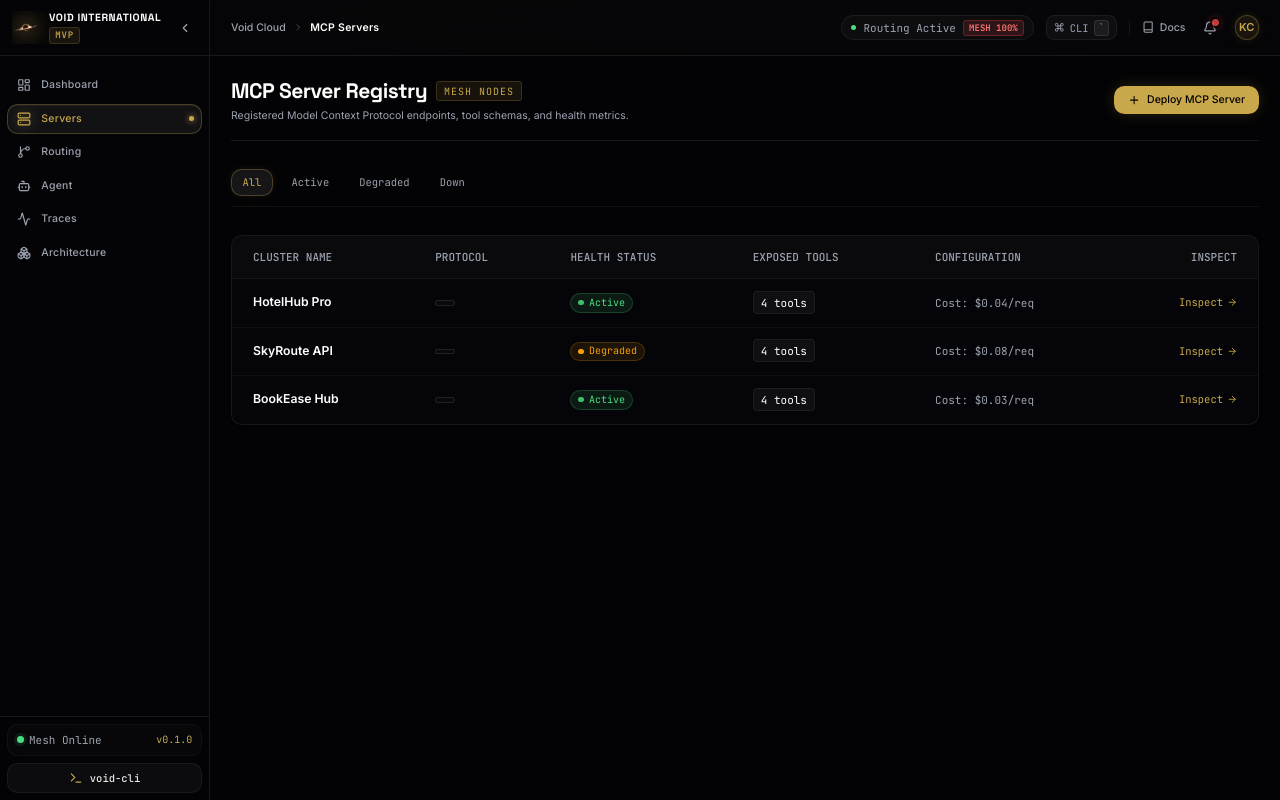
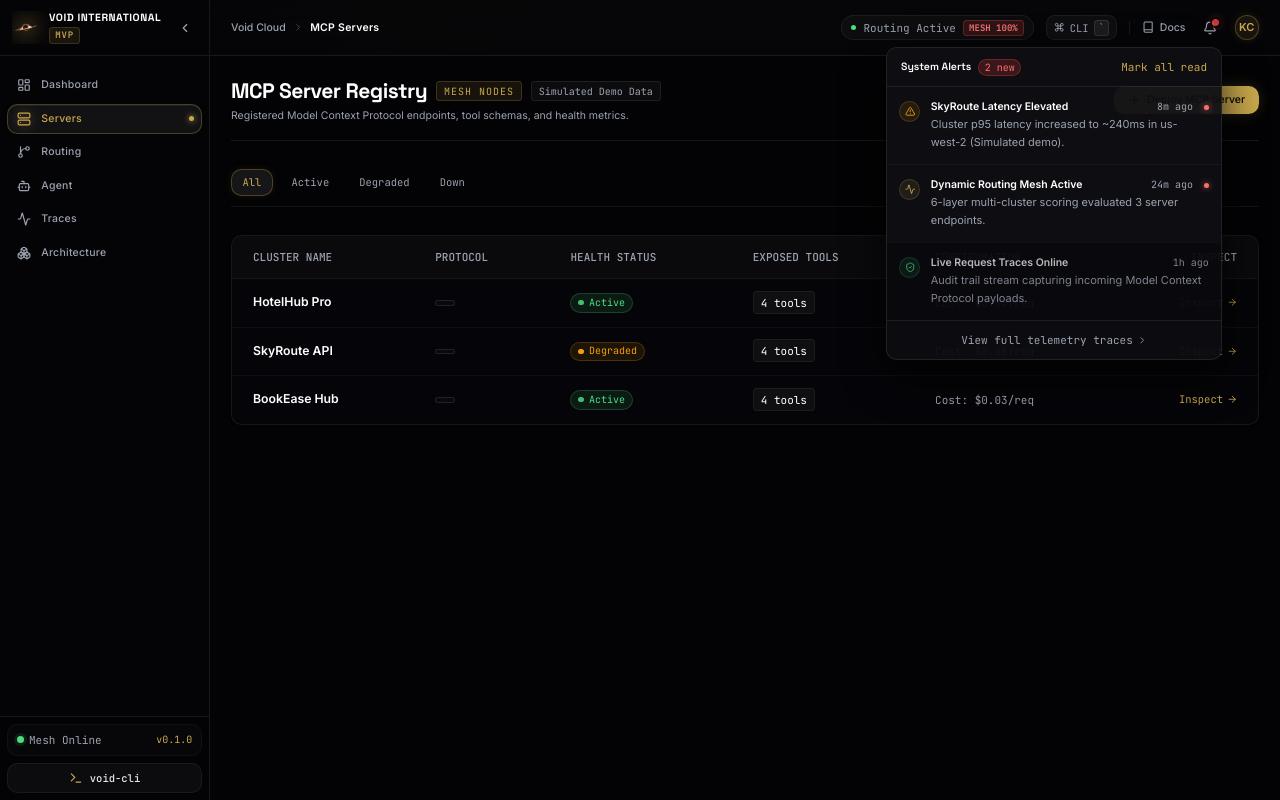
Before and after one commit to CodeUltr0n/void-cli, a Next.js app: page /servers in a window 1280 px wide. Both pictures are taken after a click on the button 1210 px from the left and 27 px from the top of the page. Shown: the top 800 px of the page. Built offline with nearby package versions, Linux system fonts and the light colour scheme.

Commit message:
feat: add interactive system notification center and update dashboard branding and simulated data labels

```diff
--- a/src/app/architecture/page.tsx
+++ b/src/app/architecture/page.tsx
@@ -16,7 +16,7 @@ export default function ArchitecturePage() {
       num: "02",
       title: "Data Plane",
       tech: "Node.js / TypeScript + Redis",
-      desc: "Delivers sub-10ms request routing, token caching, and high-frequency state synchronization for MCP payloads.",
+      desc: "Delivers high-efficiency request routing, token caching, and state synchronization for MCP payloads.",
       icon: Zap,
       implemented: true
     },
@@ -138,14 +138,14 @@ export default function ArchitecturePage() {
         </div>
       </div>
 
-      {/* Enterprise Capabilities Footer */}
+      {/* Architecture Highlights Footer */}
       <div className="grid grid-cols-1 sm:grid-cols-3 gap-4 pt-6 border-t border-white/[0.08]">
         <div className="p-4 rounded-xl bg-white/[0.02] border border-white/[0.06] space-y-1.5">
           <div className="text-xs font-semibold text-white flex items-center gap-1.5">
             <Zap className="h-3.5 w-3.5 text-void-gold" />
-            Sub-10ms Latency
+            High-Throughput Proxy
           </div>
-          <p className="text-[11px] text-void-muted">Ultra-fast protocol proxying with intelligent connection pooling.</p>
+          <p className="text-[11px] text-void-muted">Low-overhead protocol proxying with intelligent connection pooling.</p>
         </div>
         <div className="p-4 rounded-xl bg-white/[0.02] border border-white/[0.06] space-y-1.5">
           <div className="text-xs font-semibold text-white flex items-center gap-1.5">
@@ -157,7 +157,7 @@ export default function ArchitecturePage() {
         <div className="p-4 rounded-xl bg-white/[0.02] border border-white/[0.06] space-y-1.5">
           <div className="text-xs font-semibold text-white flex items-center gap-1.5">
             <Shield className="h-3.5 w-3.5 text-void-gold" />
-            SOC2 Compliance
+            Audit & Governance
           </div>
           <p className="text-[11px] text-void-muted">Complete execution audit trails and policy-driven sandbox isolation.</p>
         </div>
--- a/src/app/layout.tsx
+++ b/src/app/layout.tsx
@@ -18,8 +18,8 @@ const spaceGrotesk = Space_Grotesk({
 });
 
 export const metadata: Metadata = {
-  title: "Void Dashboard",
-  description: "The Infrastructure Layer for MCP",
+  title: "Void International | Infrastructure Layer for MCP",
+  description: "The Infrastructure Layer for Model Context Protocol (MCP)",
 };
 
 import { Sidebar } from "@/components/layout/sidebar";
--- a/src/app/servers/page.tsx
+++ b/src/app/servers/page.tsx
@@ -29,6 +29,9 @@ export default function ServersPage() {
             <h1 className="text-2xl font-display font-bold text-white tracking-tight">MCP Server Registry</h1>
             <span className="text-[10px] font-mono uppercase tracking-widest text-void-gold bg-void-gold/10 px-2 py-0.5 rounded border border-void-gold/20">
               Mesh Nodes
+            </span>
+            <span className="text-[10px] font-mono text-void-muted bg-white/[0.04] px-2 py-0.5 rounded border border-white/[0.08]">
+              Simulated Demo Data
             </span>
           </div>
           <p className="text-xs text-void-muted mt-1">
@@ -112,7 +115,10 @@ export default function ServersPage() {
                           </span>
                         )}
                         {server.status === 'degraded' && (
-                          <span className="inline-flex items-center gap-1.5 px-2 py-0.5 rounded-full text-[10px] font-mono text-void-warning bg-void-warning/10 border border-void-warning/20">
+                          <span
+                            title="Simulated demo environment"
+                            className="inline-flex items-center gap-1.5 px-2 py-0.5 rounded-full text-[10px] font-mono text-void-warning bg-void-warning/10 border border-void-warning/20 cursor-help"
+                          >
                             <span className="h-1.5 w-1.5 rounded-full bg-void-warning" />
                             Degraded
                           </span>
--- a/src/components/layout/header.tsx
+++ b/src/components/layout/header.tsx
@@ -1,11 +1,68 @@
 "use client"
 
+import { useState, useRef, useEffect } from "react"
 import Link from "next/link"
 import { usePathname } from "next/navigation"
-import { Bell, Book, ExternalLink, Command, ShieldCheck, ChevronRight } from "lucide-react"
+import { Bell, Book, Command, ShieldCheck, ChevronRight, AlertTriangle, Activity } from "lucide-react"
 
 export function Header() {
   const pathname = usePathname() || "/"
+  const [notificationsOpen, setNotificationsOpen] = useState(false)
+  const dropdownRef = useRef<HTMLDivElement>(null)
+
+  const [notifications, setNotifications] = useState([
+    {
+      id: "1",
+      title: "SkyRoute Latency Elevated",
+      description: "Cluster p95 latency increased to ~240ms in us-west-2 (Simulated demo).",
+      time: "8m ago",
+      type: "warning",
+      unread: true,
+      href: "/servers"
+    },
+    {
+      id: "2",
+      title: "Dynamic Routing Mesh Active",
+      description: "6-layer multi-cluster scoring evaluated 3 server endpoints.",
+      time: "24m ago",
+      type: "info",
+      unread: true,
+      href: "/routing"
+    },
+    {
+      id: "3",
+      title: "Live Request Traces Online",
+      description: "Audit trail stream capturing incoming Model Context Protocol payloads.",
+      time: "1h ago",
+      type: "success",
+      unread: false,
+      href: "/traces"
+    }
+  ])
+
+  useEffect(() => {
+    const handleClickOutside = (event: MouseEvent) => {
+      if (dropdownRef.current && !dropdownRef.current.contains(event.target as Node)) {
+        setNotificationsOpen(false)
+      }
+    }
+    if (notificationsOpen) {
+      document.addEventListener("mousedown", handleClickOutside)
+    }
+    return () => {
+      document.removeEventListener("mousedown", handleClickOutside)
+    }
+  }, [notificationsOpen])
+
+  const unreadCount = notifications.filter(n => n.unread).length
+
+  const markAllAsRead = () => {
+    setNotifications(prev => prev.map(n => ({ ...n, unread: false })))
+  }
+
+  const markAsRead = (id: string) => {
+    setNotifications(prev => prev.map(n => n.id === id ? { ...n, unread: false } : n))
+  }
 
   // Generate dynamic breadcrumbs based on route
   const getBreadcrumbs = () => {
@@ -127,10 +184,108 @@ export function Header() {
           <span className="hidden sm:inline">Docs</span>
         </a>
 
-        <button className="text-void-muted hover:text-void-body transition-colors relative p-1.5 rounded-md hover:bg-white/[0.04]">
-          <Bell className="h-4 w-4" />
-          <span className="absolute top-1 right-1 h-2 w-2 rounded-full bg-red-500 ring-2 ring-[#050508] shadow-[0_0_8px_rgba(239,68,68,0.8)] animate-pulse"></span>
-        </button>
+        {/* Notifications Popover */}
+        <div className="relative" ref={dropdownRef}>
+          <button
+            onClick={() => setNotificationsOpen(prev => !prev)}
+            aria-label="Toggle notifications"
+            className="text-void-muted hover:text-white transition-colors relative p-1.5 rounded-md hover:bg-white/[0.06] focus:outline-none"
+          >
+            <Bell className="h-4 w-4" />
+            {unreadCount > 0 && (
+              <span className="absolute top-1 right-1 h-2 w-2 rounded-full bg-red-500 ring-2 ring-[#050508] shadow-[0_0_8px_rgba(239,68,68,0.8)] animate-pulse"></span>
+            )}
+          </button>
+
+          {notificationsOpen && (
+            <div className="absolute right-0 mt-2 w-80 sm:w-96 rounded-xl border border-white/[0.1] bg-[#09090e]/95 backdrop-blur-xl shadow-[0_15px_40px_rgba(0,0,0,0.8)] z-50 overflow-hidden animate-in fade-in zoom-in-95 duration-150">
+              {/* Dropdown Header */}
+              <div className="flex items-center justify-between px-4 py-3 border-b border-white/[0.08] bg-white/[0.02]">
+                <div className="flex items-center gap-2">
+                  <span className="font-display font-semibold text-xs text-white">System Alerts</span>
+                  {unreadCount > 0 ? (
+                    <span className="text-[10px] font-mono bg-red-500/20 text-red-400 border border-red-500/30 px-1.5 py-0.2 rounded-full">
+                      {unreadCount} new
+                    </span>
+                  ) : (
+                    <span className="text-[10px] font-mono text-void-muted bg-white/[0.04] px-1.5 py-0.2 rounded-full">
+                      All read
+                    </span>
+                  )}
+                </div>
+                {unreadCount > 0 && (
+                  <button
+                    onClick={markAllAsRead}
+                    className="text-[11px] font-mono text-void-gold hover:text-white transition-colors"
+                  >
+                    Mark all read
+                  </button>
+                )}
+              </div>
+
+              {/* Notifications List */}
+              <div className="divide-y divide-white/[0.04] max-h-80 overflow-y-auto">
+                {notifications.map((item) => (
+                  <Link
+                    key={item.id}
+                    href={item.href}
+                    onClick={() => {
+                      markAsRead(item.id)
+                      setNotificationsOpen(false)
+                    }}
+                    className={`flex items-start gap-3 p-3.5 hover:bg-white/[0.04] transition-colors group relative ${
+                      item.unread ? "bg-white/[0.02]" : "opacity-80"
+                    }`}
+                  >
+                    <div className="mt-0.5 shrink-0">
+                      {item.type === "warning" && (
+                        <div className="h-6 w-6 rounded-lg bg-void-warning/10 border border-void-warning/20 flex items-center justify-center text-void-warning">
+                          <AlertTriangle className="h-3 w-3" />
+                        </div>
+                      )}
+                      {item.type === "info" && (
+                        <div className="h-6 w-6 rounded-lg bg-void-gold/10 border border-void-gold/20 flex items-center justify-center text-void-gold">
+                          <Activity className="h-3 w-3" />
+                        </div>
+                      )}
+                      {item.type === "success" && (
+                        <div className="h-6 w-6 rounded-lg bg-void-success/10 border border-void-success/20 flex items-center justify-center text-void-success">
+                          <ShieldCheck className="h-3 w-3" />
+                        </div>
+                      )}
+                    </div>
+                    <div className="flex-1 min-w-0">
+                      <div className="flex items-center justify-between gap-1">
+                        <span className={`text-xs font-semibold truncate ${item.unread ? "text-white" : "text-void-body"}`}>
+                          {item.title}
+                        </span>
+                        <span className="text-[10px] font-mono text-void-muted shrink-0">{item.time}</span>
+                      </div>
+                      <p className="text-[11px] text-void-muted mt-0.5 leading-relaxed line-clamp-2">
+                        {item.description}
+                      </p>
+                    </div>
+                    {item.unread && (
+                      <span className="w-1.5 h-1.5 rounded-full bg-red-400 shrink-0 mt-1.5 shadow-[0_0_6px_rgba(248,113,113,0.8)]" />
+                    )}
+                  </Link>
+                ))}
+              </div>
+
+              {/* Dropdown Footer */}
+              <div className="p-2 border-t border-white/[0.08] bg-white/[0.01] text-center">
+                <Link
+                  href="/traces"
+                  onClick={() => setNotificationsOpen(false)}
+                  className="text-[11px] font-mono text-void-muted hover:text-void-gold transition-colors inline-flex items-center gap-1 py-1"
+                >
+                  View full telemetry traces
+                  <ChevronRight className="h-3 w-3" />
+                </Link>
+              </div>
+            </div>
+          )}
+        </div>
 
         {/* User Avatar */}
         <div className="flex h-7 w-7 items-center justify-center rounded-full bg-void-gold/10 border border-void-gold/30 text-[11px] font-semibold text-void-gold shadow-[0_0_8px_rgba(201,168,76,0.15)]">
```
